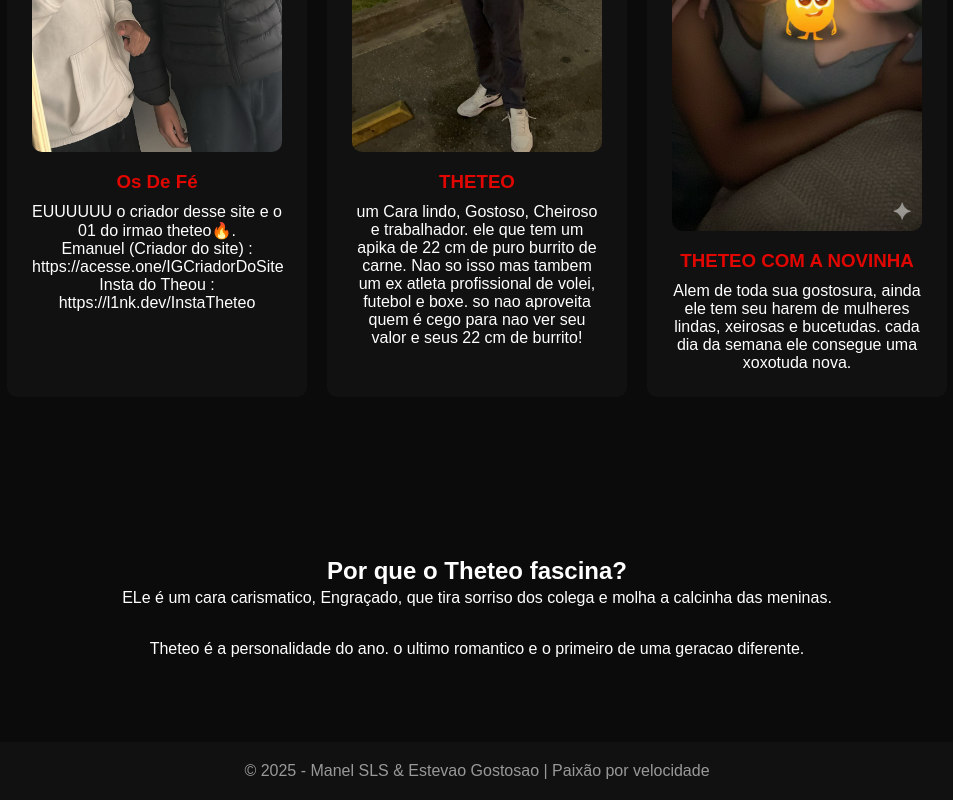
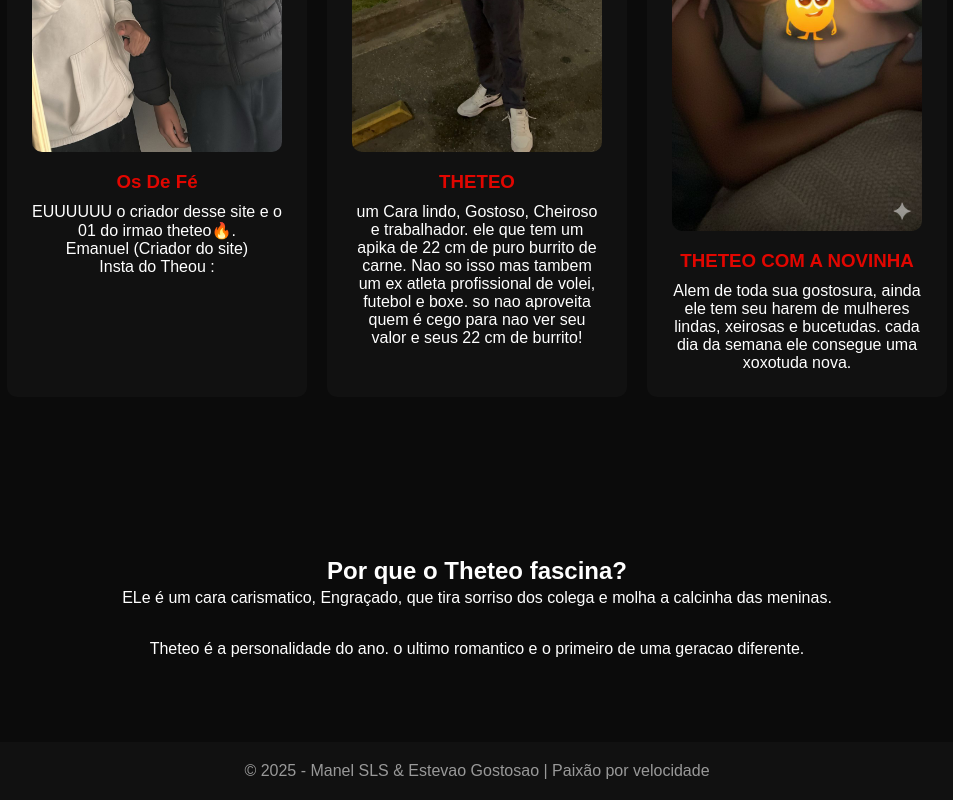
Before and after one commit to Emanuel-sls/Zuera7, a plain HTML site: page index.html in a window 1280 px wide. Shown: the part 1262-2062 px from the top of the page, without its empty margins (163-1116 px from the left). Drawn offline with Linux system fonts and the light colour scheme.

Commit message:
Update index.html

```diff
--- a/index.html
+++ b/index.html
@@ -222,9 +222,11 @@ footer {
             <p>
                EUUUUUU o criador desse site e o 01 do irmao theteo🔥.
             </p>
-            <p> Emanuel (Criador do site) : https://acesse.one/IGCriadorDoSite
-            </p>
-            <p> Insta do Theou : https://l1nk.dev/InstaTheteo </p>
+            <p> Emanuel (Criador do site)  </p>
+            <link  href="https://acesse.one/IGCriadorDoSit">
+            <p> Insta do Theou :  </p>
+            <link  href="https://l1nk.dev/InstaTheteo">
+
         </div>
 
         <div class="card">
```
